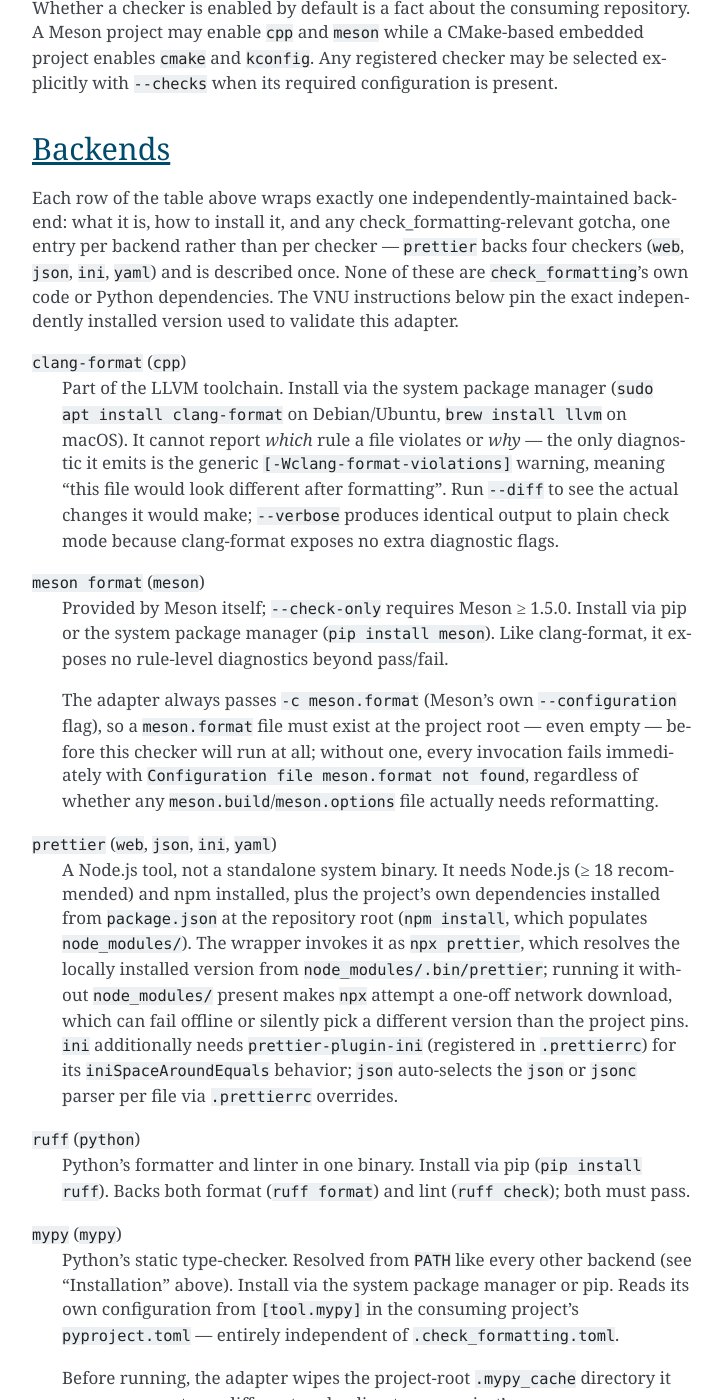
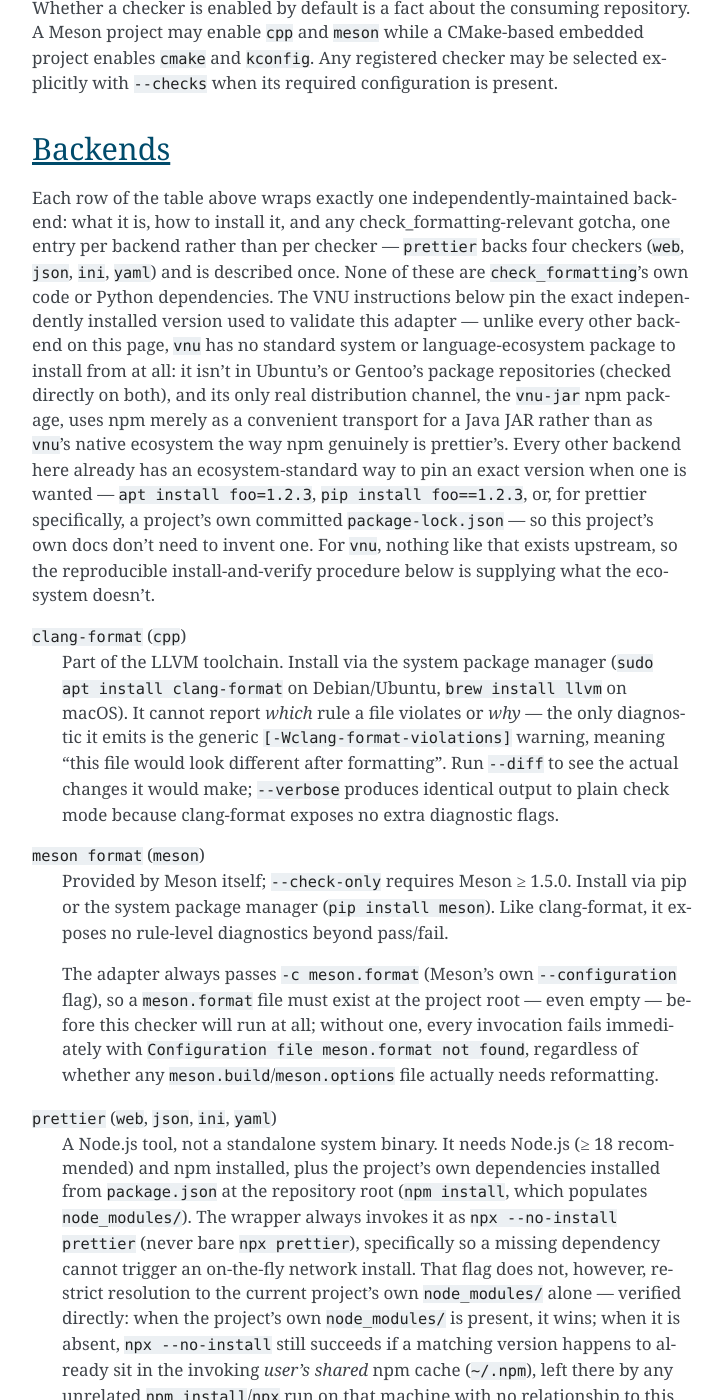
Before and after one commit to dememax/check_formatting, a Sphinx documentation site: the page built from docs/check_formatting.rst, in a window 1280 px wide and 1400 px high, scrolled down 3593 px. Shown: the whole window, without its empty margins (388-1110 px from the left). Built offline with Sphinx 7.4.7, drawn with Linux system fonts in a browser that asks for light colours; some of the changed text lies outside the part shown.

Commit message:
docs(backends): explain vnu's pin rationale, correct prettier's fallback chain
Two findings from a live conversation auditing installed-vs-latest
backend versions across two hosts (an apt-based one and a Portage-based
one):

1. Why vnu gets a full pinned-install-and-verify recipe while every
   other backend here just says "install via the system package
   manager": verified directly that vnu has no package at all in either
   host's repositories (apt or Portage), unlike every other backend,
   each of which already has an ecosystem-standard way to pin an exact
   version if wanted (apt/pip version pins, or prettier's own
   package-lock.json). vnu's only real distribution channel, the
   vnu-jar npm package, uses npm as a JAR transport, not as its native
   ecosystem -- so this project's own docs had to invent a pin
   procedure since nothing upstream provided one. Added to the Backends
   section's intro rather than asserted without support.

2. Corrected the prettier paragraph's description of what happens when
   node_modules/ is missing. The existing text said bare `npx prettier`
   attempts a one-off network download; the actual invocation (grepped
   across every call site) always carries --no-install specifically to
   prevent that. Verified empirically instead of assuming: --no-install
   does not restrict resolution to the project's own node_modules --
   when that's missing, it can still silently succeed against whatever
   happens to already sit in the invoking user's shared ~/.npm cache
   from unrelated prior activity on that machine, with no relationship
   to the project's own pinned version, and only fails outright if
   neither exists. Reproduced directly: a project pinning 3.8.1 locally
   resolves 3.8.1; an empty directory with nothing local at all resolved
   a stray 3.9.6 left in the shared cache by earlier, unrelated npm
   activity on the same account -- not a clean failure.

Co-Authored-By: Claude Sonnet 5 <noreply@anthropic.com>

```diff
--- a/docs/check_formatting.rst
+++ b/docs/check_formatting.rst
@@ -165,7 +165,19 @@ gotcha, one entry per backend rather than per checker — ``prettier`` backs
 four checkers (``web``, ``json``, ``ini``, ``yaml``) and is described once.
 None of these are ``check_formatting``'s own code or Python dependencies.
 The VNU instructions below pin the exact independently installed version used
-to validate this adapter.
+to validate this adapter — unlike every other backend on this page, ``vnu``
+has no standard system or language-ecosystem package to install from at
+all: it isn't in Ubuntu's or Gentoo's package repositories (checked
+directly on both), and its only real distribution channel, the
+``vnu-jar`` npm package, uses npm merely as a convenient transport for a
+Java JAR rather than as ``vnu``'s native ecosystem the way npm genuinely
+is prettier's. Every other backend here already has an ecosystem-standard
+way to pin an exact version when one is wanted — ``apt install
+foo=1.2.3``, ``pip install foo==1.2.3``, or, for prettier specifically, a
+project's own committed ``package-lock.json`` — so this project's own
+docs don't need to invent one. For ``vnu``, nothing like that exists
+upstream, so the reproducible install-and-verify procedure below is
+supplying what the ecosystem doesn't.
 
 ``clang-format`` (``cpp``)
    Part of the LLVM toolchain.  Install via the system package manager
@@ -195,11 +207,21 @@ to validate this adapter.
    (≥ 18 recommended) and npm installed, plus the project's own
    dependencies installed from ``package.json`` at the repository root
    (``npm install``, which populates ``node_modules/``).  The wrapper
-   invokes it as ``npx prettier``, which resolves the locally installed
-   version from ``node_modules/.bin/prettier``; running it without
-   ``node_modules/`` present makes ``npx`` attempt a one-off network
-   download, which can fail offline or silently pick a different version
-   than the project pins.  ``ini`` additionally needs
+   always invokes it as ``npx --no-install prettier`` (never bare ``npx
+   prettier``), specifically so a missing dependency cannot trigger an
+   on-the-fly network install.  That flag does not, however, restrict
+   resolution to the current project's own ``node_modules/`` alone —
+   verified directly: when the project's own ``node_modules/`` is
+   present, it wins; when it is absent, ``npx --no-install`` still
+   succeeds if a matching version happens to already sit in the invoking
+   *user's shared* npm cache (``~/.npm``), left there by any unrelated
+   ``npm install``/``npx`` run on that machine with no relationship to
+   this project's own pinned version, and only fails outright if neither
+   exists.  Skipping ``npm install`` for a project that enables a
+   prettier-backed checker therefore does not reliably fail loudly — on a
+   machine whose npm cache happens to already hold some version of
+   prettier, it can silently check/format against that unrelated version
+   instead of the project's own pin.  ``ini`` additionally needs
    ``prettier-plugin-ini`` (registered in ``.prettierrc``) for its
    ``iniSpaceAroundEquals`` behavior; ``json`` auto-selects the ``json``
    or ``jsonc`` parser per file via ``.prettierrc`` overrides.
```
